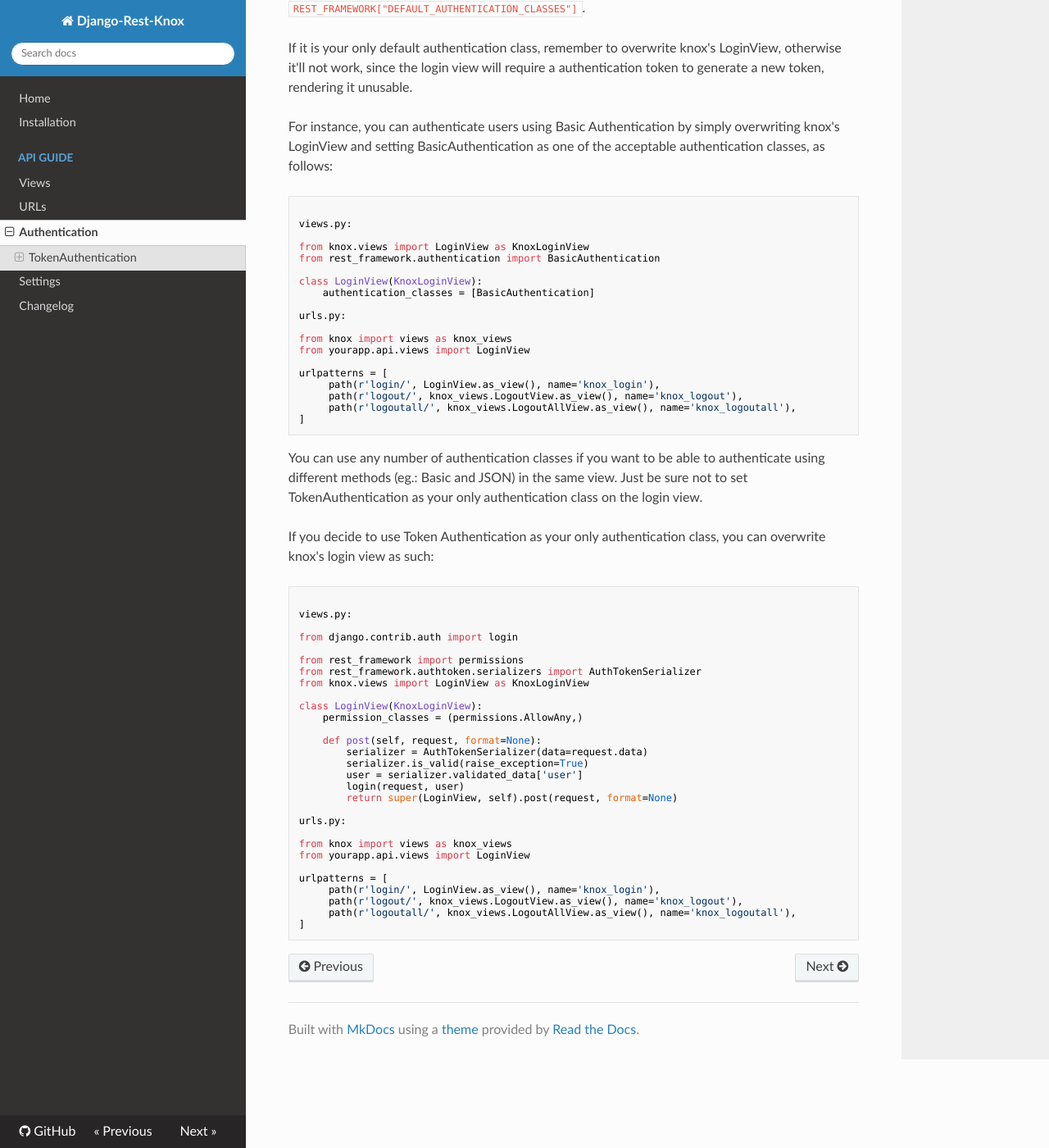
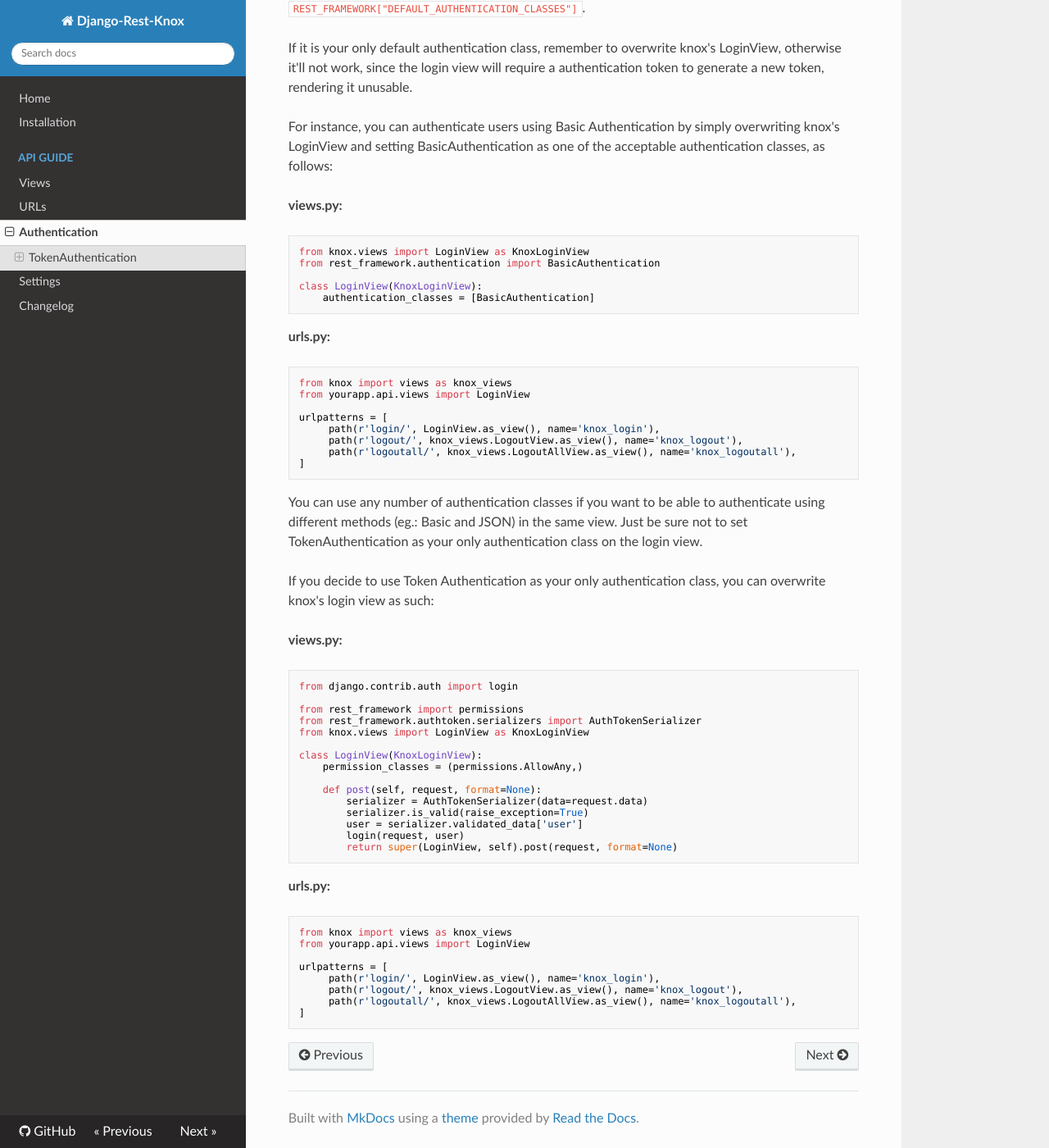
Before and after one commit to jazzband/django-rest-knox, an MkDocs documentation site: the page built from docs/auth.md, in a window 1280 px wide and 1400 px high, scrolled down 964 px. Shown: the whole window at 82% size. Built offline with MkDocs 1.6.1, drawn with Linux system fonts in a browser that asks for light colours; nearby versions of some CDN libraries.

Commit message:
[doc] improve readability of example code

````diff
--- a/docs/auth.md
+++ b/docs/auth.md
@@ -49,18 +49,17 @@
 
 For instance, you can authenticate users using Basic Authentication by simply overwriting knox's LoginView and setting BasicAuthentication as one of the acceptable authentication classes, as follows:
 
+**views.py:**
 ```python
-
-views.py:
-
 from knox.views import LoginView as KnoxLoginView
 from rest_framework.authentication import BasicAuthentication
 
 class LoginView(KnoxLoginView):
     authentication_classes = [BasicAuthentication]
+```
 
-urls.py:
-
+**urls.py:**
+```python
 from knox import views as knox_views
 from yourapp.api.views import LoginView
 
@@ -75,10 +74,8 @@
 
 If you decide to use Token Authentication as your only authentication class, you can overwrite knox's login view as such:
 
+**views.py:**
 ```python
-
-views.py:
-
 from django.contrib.auth import login
 
 from rest_framework import permissions
@@ -94,9 +91,10 @@
         user = serializer.validated_data['user']
         login(request, user)
         return super(LoginView, self).post(request, format=None)
+```
 
-urls.py:
-
+**urls.py:**
+```python
 from knox import views as knox_views
 from yourapp.api.views import LoginView
 
````
